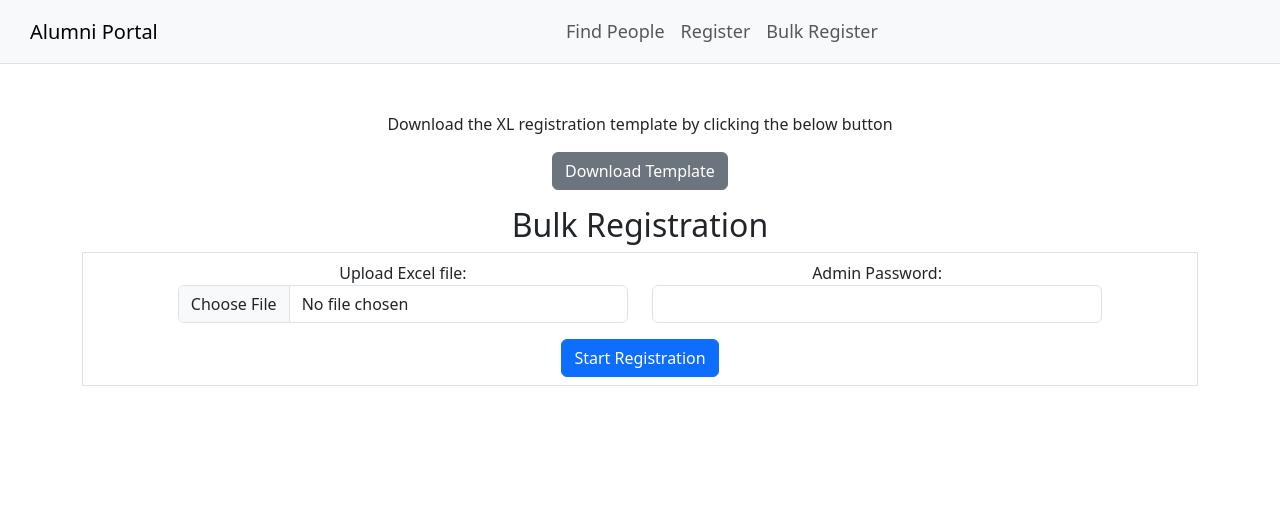
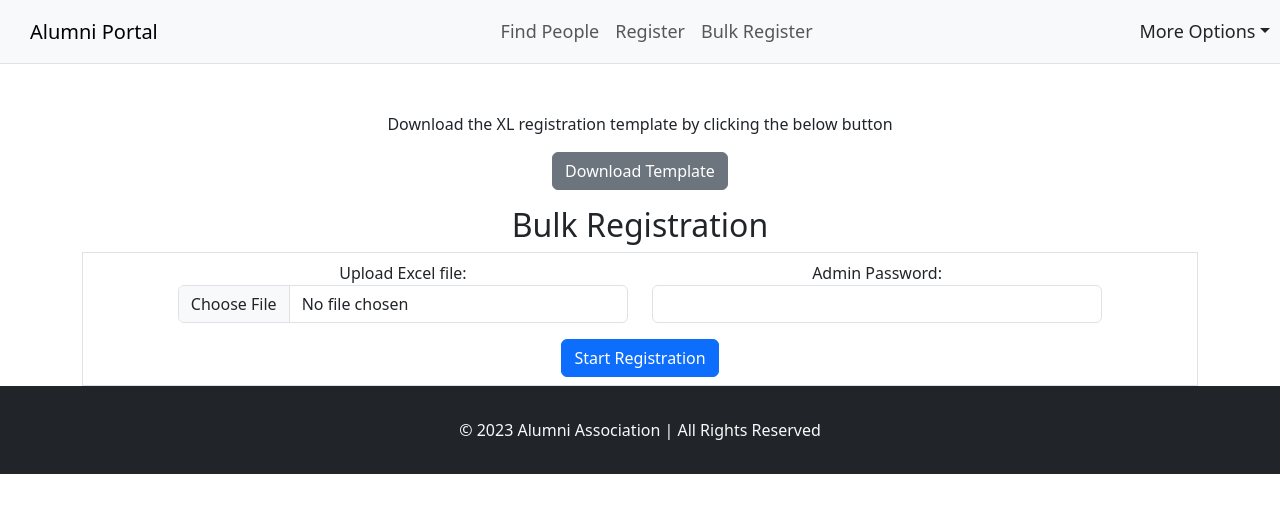
Before and after one commit to VISHVA1403/alumni-server, a React (Create React App) app in the folder alumni-web/: page /bulk-register in a window 1280 px wide. Shown: the top 512 px of the page. Built offline with nearby package versions, Linux system fonts and the light colour scheme; the HTML template or start-up script is replaced by a standard one.

Commit message:
App.js added and Footer changes

```diff
--- a/alumni-web/src/App.js
+++ b/alumni-web/src/App.js
@@ -1,11 +1,11 @@
 import React from 'react';
 import { BrowserRouter, Routes ,Route } from 'react-router-dom';
-import Navbar from './components/Navbar'
 import PageNavbar from './components/PageNavbar'
 import People from './components/FindPeople/People';
 import SingleRegister from './components/Register/SingleRegister'
 import BulkRegister from './components/Register/BulkRegister';
 import LoginPage from './components/Login/LoginPage';
+import Footer from './components/Footer';
 
 const App = () => {
     return (
@@ -17,6 +17,7 @@ const App = () => {
                 <Route path='/single-register' element={<SingleRegister/>}></Route>
                 <Route path='/bulk-register' element={<BulkRegister/>}></Route>
               </Routes>
+              <Footer/>
         </BrowserRouter>
     );
 }
--- /dev/null
+++ b/alumni-web/src/components/Footer.js
@@ -0,0 +1,49 @@
+import React from "react";
+
+const Footer = () => {
+  return (
+    <footer className="bg-dark text-light text-center py-3">
+      <div className="container">
+        {/* <div className="row">
+          <div className="col-md-4">
+            <h5>Contact Us</h5>
+            <address>
+              Alumni Association<br />
+              University Name<br />
+              Address Line 1<br />
+              Address Line 2<br />
+              City, State, ZIP<br />
+              Phone: (123) 456-7890<br />
+              Email: alumni@example.com
+            </address>
+          </div>
+          <div className="col-md-4">
+            <h5>Quick Links</h5>
+            <ul className="list-unstyled">
+              <li><a href="/">Home</a></li>
+              <li><a href="/events">Events</a></li>
+              <li><a href="/directory">Alumni Directory</a></li>
+              <li><a href="/donate">Donate</a></li>
+            </ul>
+          </div>
+          <div className="col-md-4">
+            <h5>Follow Us</h5>
+            <ul className="list-inline">
+              <li className="list-inline-item"><a href="#"><i className="fab fa-facebook"></i></a></li>
+              <li className="list-inline-item"><a href="#"><i className="fab fa-twitter"></i></a></li>
+              <li className="list-inline-item"><a href="#"><i className="fab fa-linkedin"></i></a></li>
+              <li className="list-inline-item"><a href="#"><i className="fab fa-instagram"></i></a></li>
+            </ul>
+          </div>
+        </div> */}
+        <div className="row mt-3">
+          <div className="col">
+            <p>&copy; {new Date().getFullYear()} Alumni Association | All Rights Reserved</p>
+          </div>
+        </div>
+      </div>
+    </footer>
+  );
+};
+
+export default Footer;
--- a/alumni-web/src/components/Navbar.js
+++ /dev/null
@@ -1,28 +0,0 @@
-import React from 'react';
-import 'bootstrap/dist/css/bootstrap.min.css';
-
-const Navbar = () => {
-    return (
-        <nav className="navbar navbar-expand-lg navbar-dark bg-dark">
-            <a className="navbar-brand" href="/">College Project</a>
-            <button className="navbar-toggler" type="button" data-toggle="collapse" data-target="#navbarNav" aria-controls="navbarNav" aria-expanded="false" aria-label="Toggle navigation">
-                <span className="navbar-toggler-icon"></span>
-            </button>
-            <div className="collapse navbar-collapse" id="navbarNav">
-                <ul className="navbar-nav">
-                    <li className="nav-item">
-                        <a className="nav-link" href="/">Home</a>
-                    </li>
-                    <li className="nav-item">
-                        <a className="nav-link" href="/contact">Contact</a>
-                    </li>
-                    <li className="nav-item">
-                        <a className="nav-link" href="/announcements">Announcements</a>
-                    </li>
-                </ul>
-            </div>
-        </nav>
-    );
-}
-
-export default Navbar;
--- a/alumni-web/src/components/PageNavbar.js
+++ b/alumni-web/src/components/PageNavbar.js
@@ -1,36 +1,46 @@
-import React from 'react';
-import { Link, useLocation } from 'react-router-dom';
-import 'bootstrap/dist/css/bootstrap.min.css';
-import './PageNavbar.css';
+import React from "react";
+import { Link, useLocation } from "react-router-dom";
+import "bootstrap/dist/css/bootstrap.min.css";
+import { Nav, Navbar, NavDropdown } from "react-bootstrap";
+import "./PageNavbar.css";
 
 const PageNavbar = () => {
-    const location = useLocation();
+  const location = useLocation();
 
-    const isActive = (path) => {
-        return location.pathname === path ? 'active' : '';
-    };
+  const isActive = (path) => {
+    return location.pathname === path ? "active" : "";
+  };
 
-    return (
-        <nav className="navbar navbar-expand-lg navbar-light bg-light border-bottom"> {/* Change background color */}
-            <a className="navbar-brand" href="/">Alumni Portal</a>
-            <button className="navbar-toggler" type="button" data-toggle="collapse" data-target="#navbarNav" aria-controls="navbarNav" aria-expanded="false" aria-label="Toggle navigation">
-                <span className="navbar-toggler-icon"></span>
-            </button>
-            <div className="collapse navbar-collapse" id="navbarNav">
-                <ul className="navbar-nav mx-auto">
-                    <li className={`nav-item ${isActive('/')}`}>
-                        <Link className="nav-link larger-text" to="/find-people'">Find People</Link> {/* Add custom class */}
-                    </li>
-                    <li className={`nav-item ${isActive('/register')}`}>
-                        <Link className="nav-link larger-text" to="/single-register">Register</Link> {/* Add custom class */}
-                    </li>
-                    <li className={`nav-item ${isActive('/bulk-register')}`}>
-                        <Link className="nav-link larger-text" to="/bulk-register">Bulk Register</Link> {/* Add custom class */}
-                    </li>
-                </ul>
-            </div>
-        </nav>
-    );
-}
+  return (
+    <Navbar bg="light" expand="lg" className="border-bottom">
+      <Navbar.Brand href="/">Alumni Portal</Navbar.Brand>
+      <Navbar.Toggle aria-controls="navbarNav" />
+      <Navbar.Collapse id="navbarNav">
+        <Nav className="mx-auto">
+          <Nav.Item className={`nav-item ${isActive("/")}`}>
+            <Link className="nav-link larger-text" to="/find-people">
+              Find People
+            </Link>
+          </Nav.Item>
+          <Nav.Item className={`nav-item ${isActive("/register")}`}>
+            <Link className="nav-link larger-text" to="/single-register">
+              Register
+            </Link>
+          </Nav.Item>
+          <Nav.Item className={`nav-item ${isActive("/bulk-register")}`}>
+            <Link className="nav-link larger-text" to="/bulk-register">
+              Bulk Register
+            </Link>
+          </Nav.Item>
+        </Nav>
+        <NavDropdown title="More Options" id="basic-nav-dropdown">
+          <NavDropdown.Item href="/profile">Profile</NavDropdown.Item>
+          <NavDropdown.Divider />
+          <NavDropdown.Item href="/logout">Logout</NavDropdown.Item>
+        </NavDropdown>
+      </Navbar.Collapse>
+    </Navbar>
+  );
+};
 
 export default PageNavbar;
```
Also changed, not shown: alumni-web/src/components/ProtectedRoute.js (deleted, +0 -11 lines), alumni-web/src/components/useAuth.js (deleted, +0 -17 lines).
